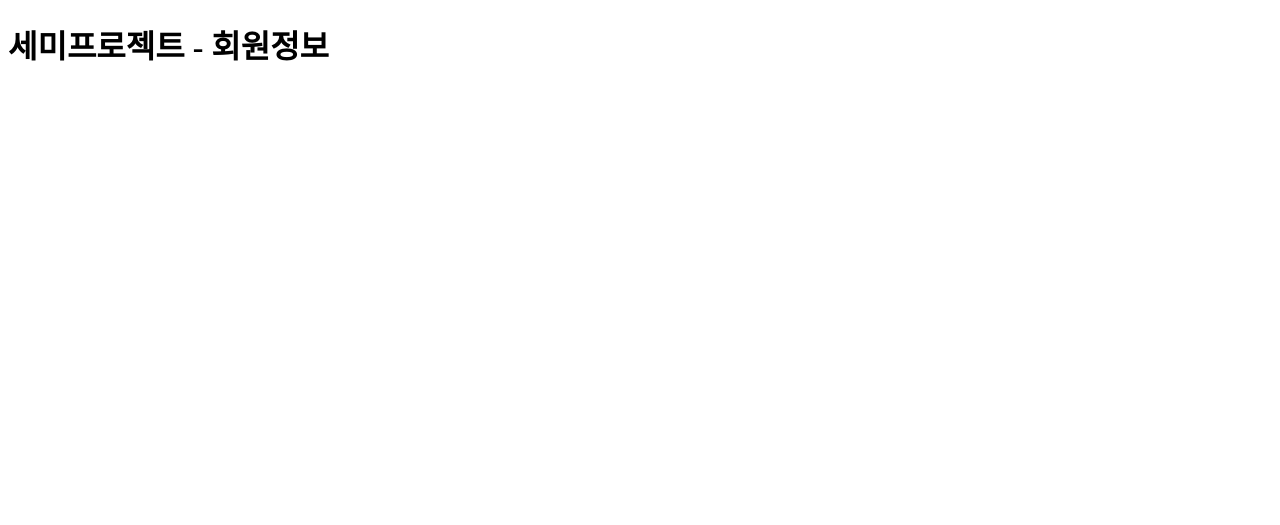
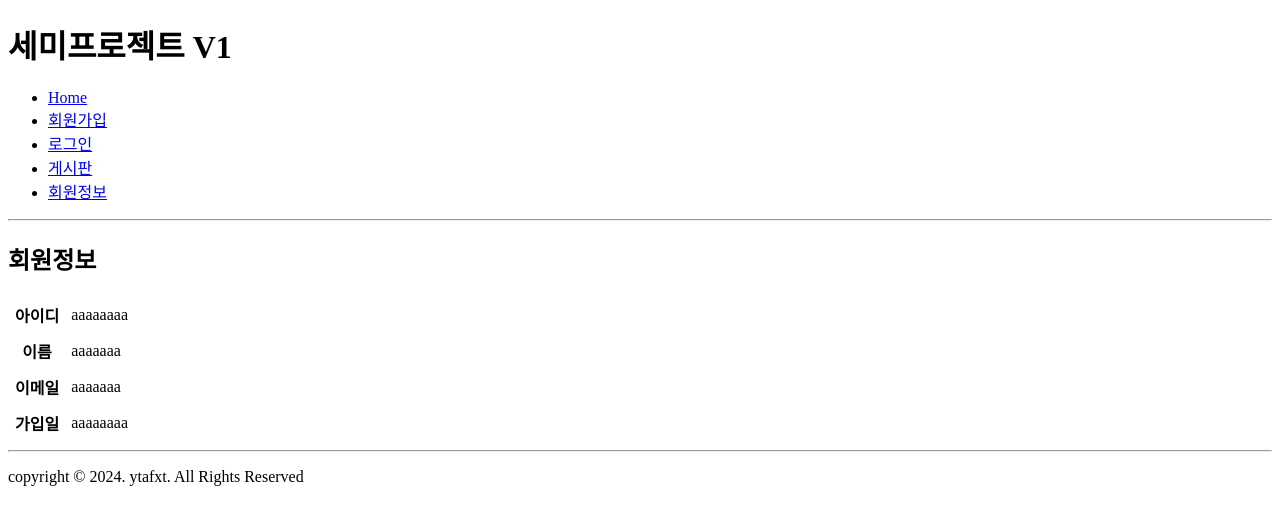
Before and after one commit to evollivia/semiprojectv1, a FastAPI app: page /member/myinfo in a window 1280 px wide. Shown: the top 525 px of the page. Run offline with FastAPI, Linux system fonts and the light colour scheme.

Commit message:
회원정보 작성

```diff
--- a/views/templates/member/myinfo.html
+++ b/views/templates/member/myinfo.html
@@ -5,6 +5,31 @@
     <title>세미프로젝트</title>
 </head>
 <body>
-<h1>세미프로젝트 - 회원정보</h1>
+    <div id="wrap">
+        <header><h1>세미프로젝트 V1</h1></header>
+        <nav>
+            <ul>
+                <li><a href="/">Home</a></li>
+                <li><a href="/member/join">회원가입</a></li>
+                <li><a href="/member/login">로그인</a></li>
+                <li><a href="/board/list">게시판</a></li>
+                <li><a href="/member/myinfo">회원정보</a></li>
+            </ul>
+            <hr>
+        </nav>
+        <main>
+            <h2>회원정보</h2>
+            <table cellpadding="5">
+                <tr><th>아이디</th><td id="userid">aaaaaaaa</td></tr>
+                <tr><th>이름</th><td id="name">aaaaaaa</td></tr>
+                <tr><th>이메일</th><td id="email">aaaaaaa</td></tr>
+                <tr><th>가입일</th><td id="rdate">aaaaaaaa</td></tr>
+            </table>
+        </main>
+    <footer>
+        <hr>
+        <p>copyright &copy; 2024. ytafxt. All Rights Reserved</p>
+    </footer>
+    </div>
 </body>
 </html>
```
